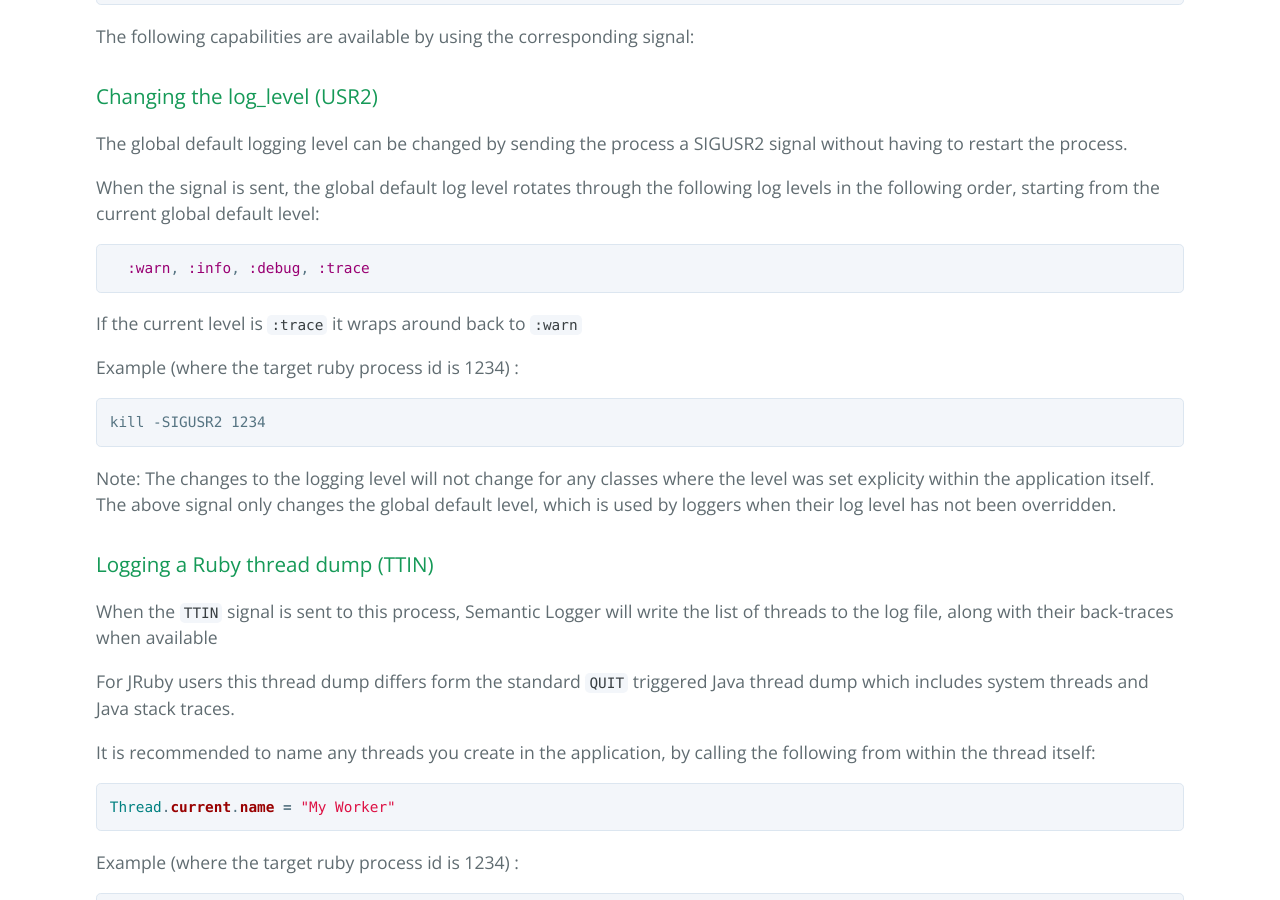
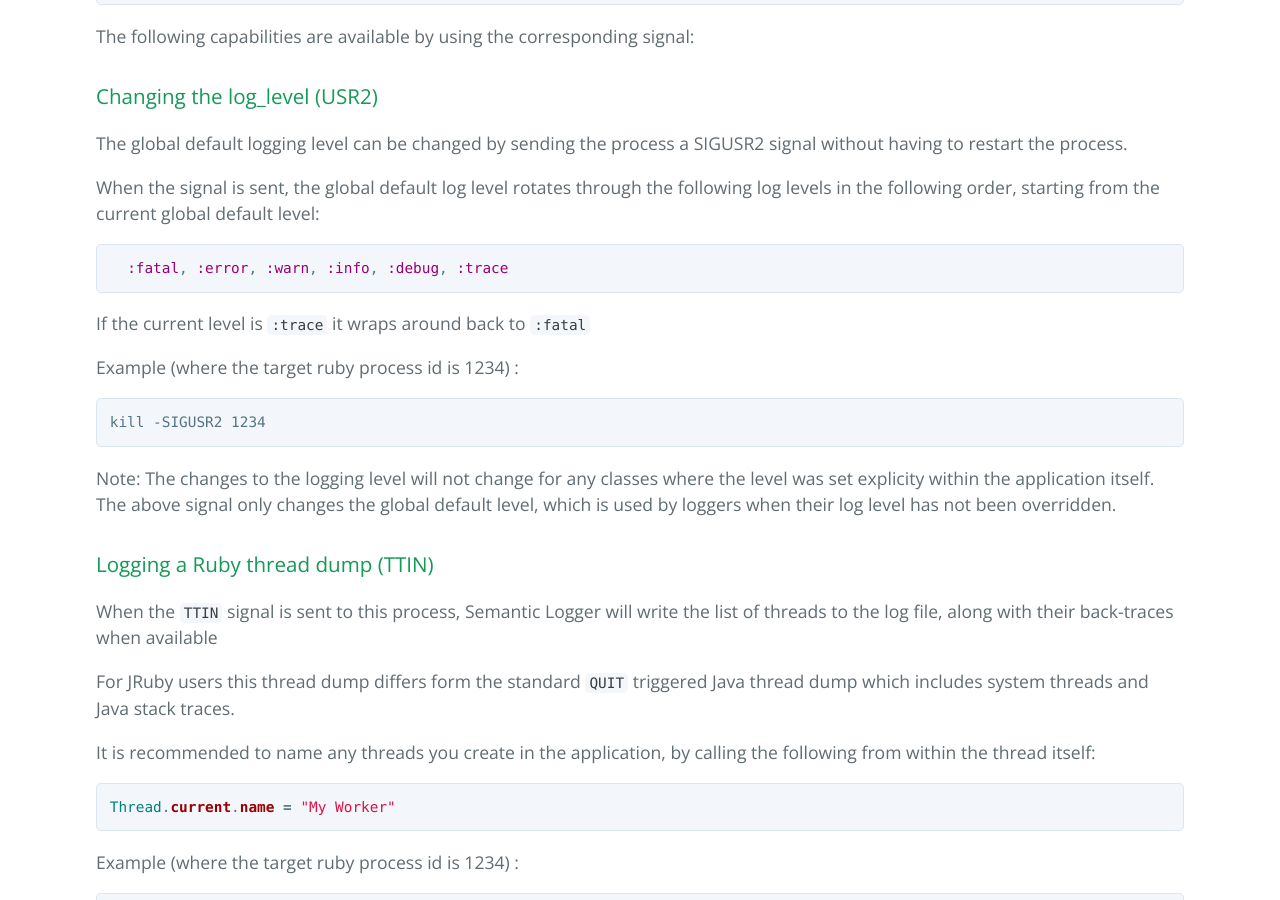
Before and after one commit to reidmorrison/semantic_logger, a Jekyll site: the page built from docs/signals.md, in a window 1280 px wide and 900 px high, scrolled down 672 px. Built offline with Jekyll 4.4.1, drawn with Linux system fonts in a browser that asks for light colours; our own code applies the rules of GitHub Pages for plain Markdown files.

Commit message:
Changed documentation and comments to be consistent with https://github.com/reidmorrison/semantic_logger/pull/229/.

```diff
--- a/docs/signals.md
+++ b/docs/signals.md
@@ -35,10 +35,10 @@ When the signal is sent, the global default log level rotates through the follow
 log levels in the following order, starting from the current global default level:
 
 ~~~ruby
-  :warn, :info, :debug, :trace
+  :fatal, :error, :warn, :info, :debug, :trace
 ~~~
 
-If the current level is `:trace` it wraps around back to `:warn`
+If the current level is `:trace` it wraps around back to `:fatal`
 
 Example (where the target ruby process id is 1234) :
 
--- a/lib/semantic_logger/semantic_logger.rb
+++ b/lib/semantic_logger/semantic_logger.rb
@@ -253,9 +253,9 @@ module SemanticLogger
   #   When the log_level_signal is raised on this process, the global default log level
   #   rotates through the following log levels in the following order, starting
   #   from the current global default level:
-  #     :warn, :info, :debug, :trace
+  #     :fatal, :error, :warn, :info, :debug, :trace
   #
-  #   If the current level is :trace it wraps around back to :warn
+  #   If the current level is :trace it wraps around back to :fatal
   #
   # 2. Logging a Ruby thread dump
   #
```
